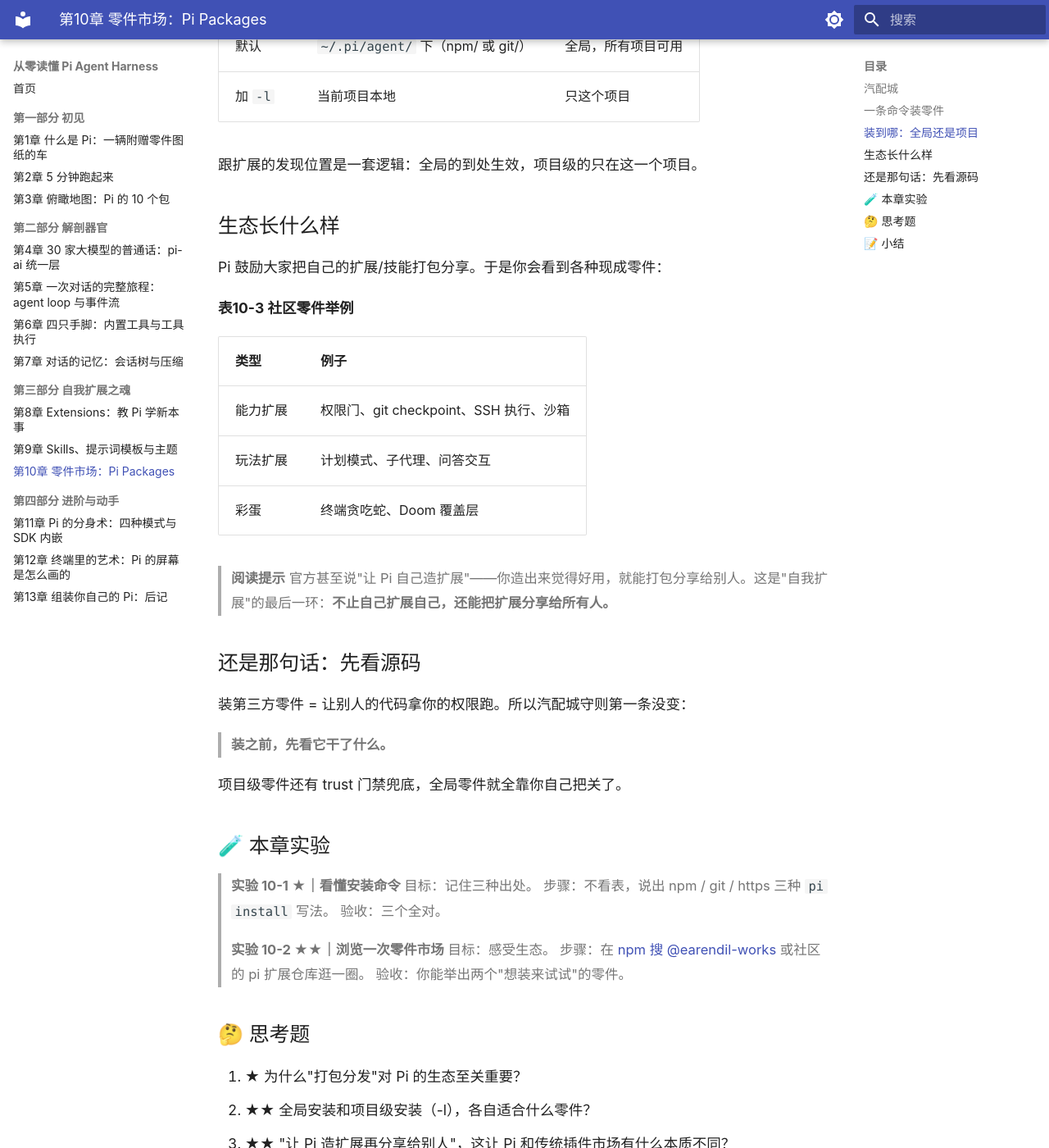
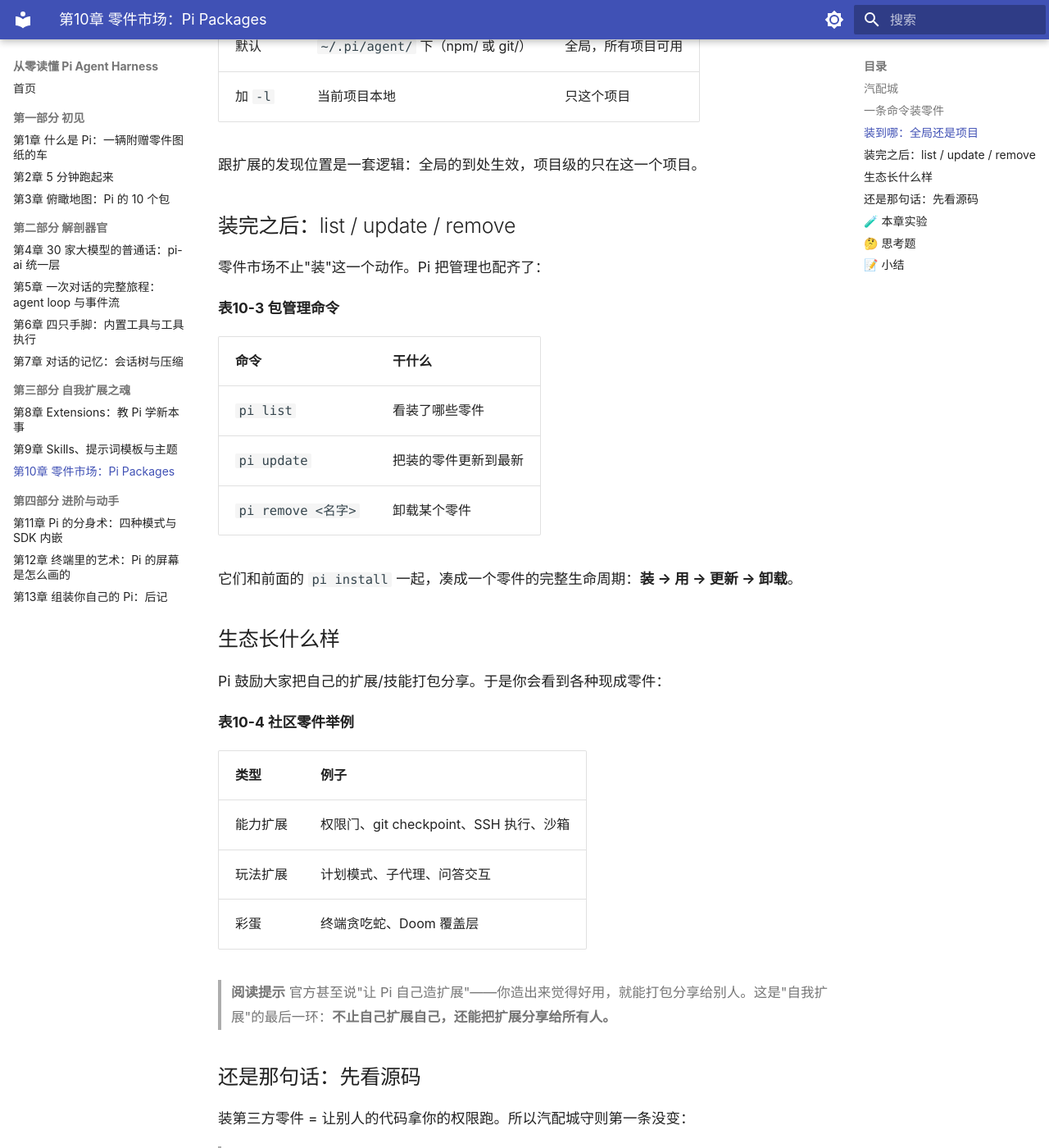
Before and after one commit to makewheels/pi-agent-harness-book, an MkDocs documentation site: the page built from docs/ch10.md, in a window 1280 px wide and 1400 px high, scrolled down 1414 px. Shown: the whole window at 82% size. Built offline with MkDocs 1.6.1 and Material for MkDocs 9.7.7, drawn with Linux system fonts in a browser that asks for light colours.

Commit message:
加密：补充各章缺失关键点

```diff
--- a/docs/ch10.md
+++ b/docs/ch10.md
@@ -38,11 +38,25 @@ Pi Packages 就是那个汽配城。别人把扩展、技能打包成"Pi 包"发
 
 跟扩展的发现位置是一套逻辑：全局的到处生效，项目级的只在这一个项目。
 
+## 装完之后：list / update / remove
+
+零件市场不止"装"这一个动作。Pi 把管理也配齐了：
+
+**表10-3 包管理命令**
+
+| 命令 | 干什么 |
+|---|---|
+| `pi list` | 看装了哪些零件 |
+| `pi update` | 把装的零件更新到最新 |
+| `pi remove <名字>` | 卸载某个零件 |
+
+它们和前面的 `pi install` 一起，凑成一个零件的完整生命周期：**装 → 用 → 更新 → 卸载**。
+
 ## 生态长什么样
 
 Pi 鼓励大家把自己的扩展/技能打包分享。于是你会看到各种现成零件：
 
-**表10-3 社区零件举例**
+**表10-4 社区零件举例**
 
 | 类型 | 例子 |
 |---|---|
```
Also changed, not shown: docs/ch09.md (+15 -1 lines).
